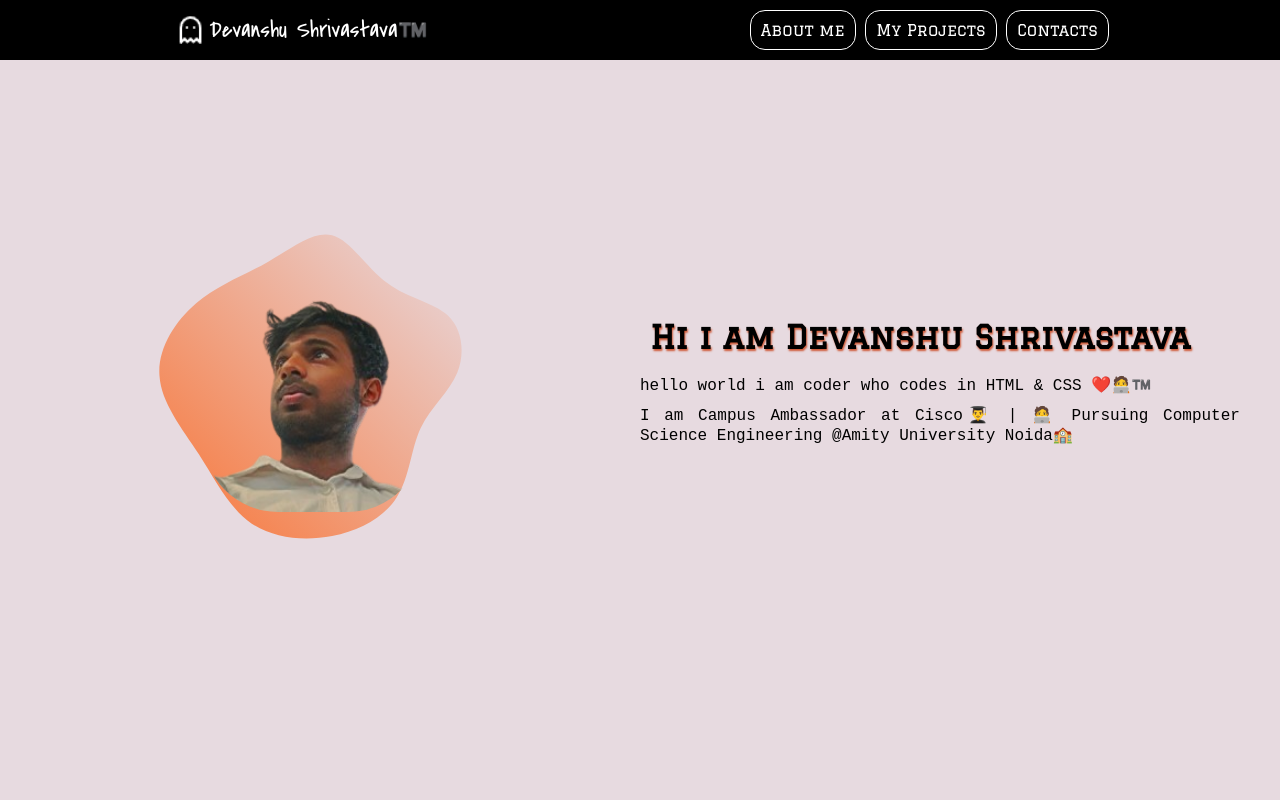
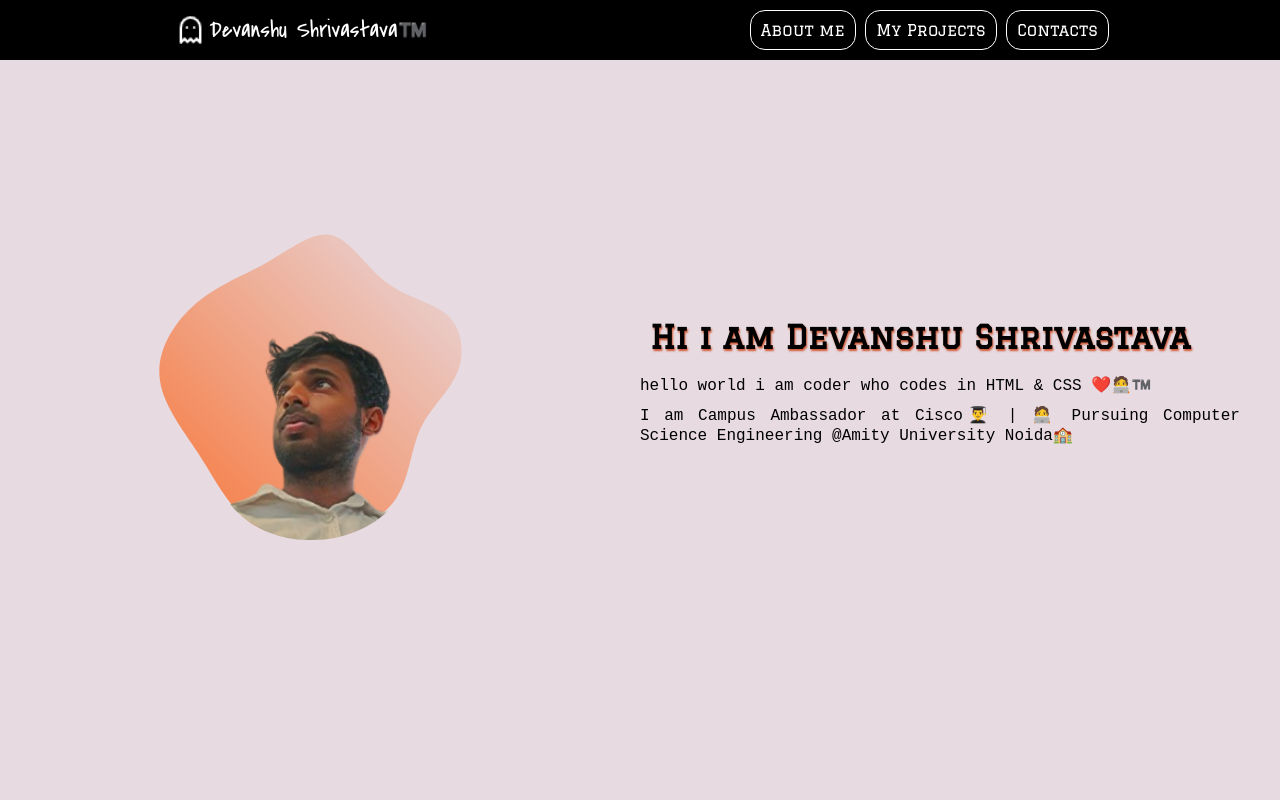
Before and after one commit to DKSHRI/devanshushrivastava-mywebsite, a plain HTML site: page index.html in a window 1280 px wide. Shown: the top 800 px of the page. Drawn offline with Linux system fonts and the light colour scheme; a web font is replaced by a local one.

Commit message:
fixed photo

```diff
--- a/styles.css
+++ b/styles.css
@@ -109,11 +109,11 @@ body nav a {
     height: 412px;
    }
    #dp{
-    grid-area: pp;
-    height: 220px;
-    border-radius: 75px;
-    margin-top: 49px;
-    margin-left: 74px;
+      grid-area: pp;
+      height: 218px;
+      border-radius: 177px 22px 167px 153px;
+      margin-top: 108px;
+      margin-left: 77px;
    }
    .h1{
     display: inline-flex;
```
